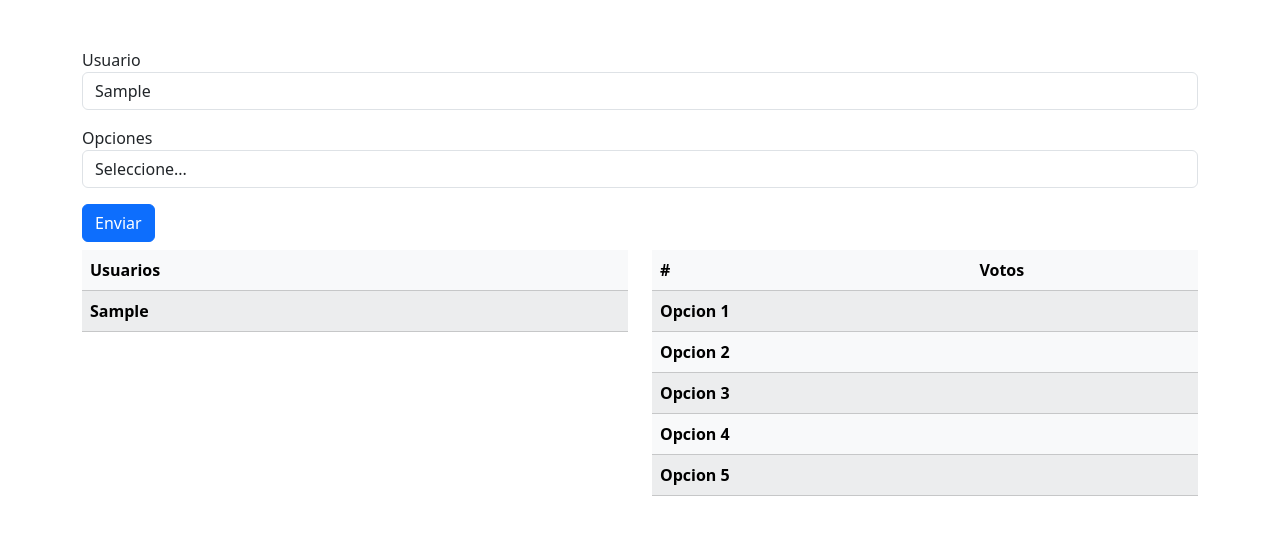
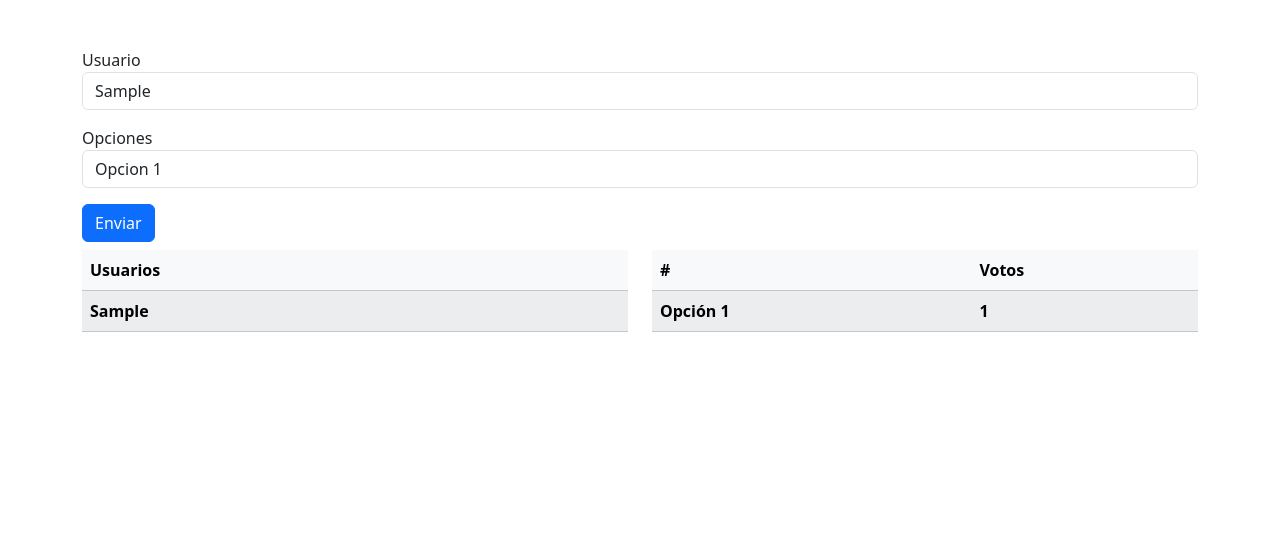
Before and after one commit to AnderGI02/DWEC, a plain HTML site: page Actividad8/index.html in a window 1280 px wide. Both pictures are taken after typing "Sample" into the empty fields and a click on the button "Enviar". Drawn offline with nearby package versions, Linux system fonts and the light colour scheme.

Commit message:
Actuividad 8

```diff
--- a/Actividad8/app.js
+++ b/Actividad8/app.js
@@ -4,48 +4,35 @@ const submitBtn = document.querySelector('button[type="submit"]');
 const tablaUsuariosBody = document.querySelector("table#tablaUsuarios > tbody");
 const tablaVotosBody = document.querySelector("table#tablaVotos > tbody");
 
+//OPCIONES AL PRINCIPIO
+const opciones = [];
+const addOpcionesFromNum = (limitNum = 5) => {
+  for (let i = 1; i <= limitNum; i++) {
+    opciones.push(`<option value="${i}">Opcion ${i}</option>`);
+  }
+};
+const renderOpcionesInSelect = (selectEl) =>
+  opciones.forEach((opt) => (selectEl.innerHTML += opt));
+
+const renderDataInTable = (tableEl, cb) => {
+  tableEl.replaceChildren();
+  cb();
+};
+
+const renderOpciones = () => {
+  addOpcionesFromNum();
+  renderOpcionesInSelect(document.querySelector("select#voto"));
+};
+
+renderOpciones();
+
+//OPCIONES
+
 submitBtn.addEventListener("click", handleFormSubmit);
 
-function handleFormSubmit(event) {
-  event.preventDefault();
-  const userOptionForm = document.querySelector("form");
-  getUserOption(userOptionForm, ({ usuario, voto }) =>
-    addVote({ usuario, voto })
-  );
-}
-
-function renderTablaUsuarios() {
-  tablaUsuariosBody.replaceChildren();
-  const createUserRow = (user) => `<tr>
-    <th scope="col">${user}</th>
-  </tr>`;
-
-  for (const user of users) {
-    tablaUsuariosBody.innerHTML += createUserRow(user);
-  }
-}
-
-function renderTablaVotos() {}
-
-function addVote({ usuario, voto }) {
-  //Mirar si el usuario no esta en el set
-  //Seria la primera vez
-  //Se añade al set y al map el clave de usuario: voto
-  if (!users.has(usuario)) {
-    users.add(usuario);
-    votos.set(usuario, voto);
-  }
-
-  if (users.has(usuario)) {
-    let votosUsu = votos.get(usuario);
-    votos.set(usuario, ++votosUsu);
-  }
-
-  renderTablaUsuarios();
-  renderTablaVotos();
-}
-
 function getUserOption(form, cb) {
+  //COGE LOS ELEMENTOS NECESARIOS DEL FORMULARIO
+  //LY LOS UTILIZA PARA GENERAR UN OBJETO QUE SE LE PASA A LA IMPLEMENTACION DE CALLBACK
   const neededFormElements = [...form.elements].filter((el) =>
     el.getAttribute("id")
   );
@@ -57,3 +44,42 @@ function getUserOption(form, cb) {
   }
   cb(data);
 }
+
+function handleFormSubmit(event) {
+  event.preventDefault();
+  const userOptionForm = document.querySelector("form");
+  //nombre de usuario y la opcion a la que va a votar
+  getUserOption(userOptionForm, ({ usuario, voto }) =>
+    addUserToSetAndVoteToMap({ usuario, voto })
+  );
+}
+
+function addUserToSetAndVoteToMap({ usuario, voto }) {
+  //El usuario solopuede votar una vez por lo que no tiene que estra en el set antes de añadirlo
+  if (!users.has(usuario)) {
+    users.add(usuario);
+    //Mira si la opcion esta en el map
+    if (!votos.has(voto)) {
+      votos.set(voto, 1);
+    } else {
+      let votosOpc = votos.get(voto);
+      votosOpc += 1;
+      votos.set(voto, votosOpc);
+    }
+    renderDataInTable(tablaUsuariosBody, () => {
+      for (const [key, value] of users.entries()) {
+        tablaUsuariosBody.innerHTML += `<tr>
+        <th scope="col">${value}</th>
+      </tr>`;
+      }
+    });
+    renderDataInTable(tablaVotosBody, () => {
+      for (const [key, value] of votos.entries()) {
+        tablaVotosBody.innerHTML += `<tr>
+        <th scope="col">Opción ${key}</th>
+        <th scope="col" >${value}</th>
+      </tr>`;
+      }
+    });
+  }
+}
--- a/Actividad8/index.html
+++ b/Actividad8/index.html
@@ -23,14 +23,7 @@
             </div>
             <div class="form-group">
               <label for="opciones">Opciones</label>
-              <select class="form-control" id="voto">
-                <option selected disabled="disabled">Seleccione...</option>
-                <option value="1">Opcion 1</option>
-                <option value="2">Opcion 2</option>
-                <option value="3">Opcion 3</option>
-                <option value="4">Opcion 4</option>
-                <option value="5">Opcion 5</option>
-              </select>
+              <select class="form-control" id="voto"></select>
             </div>
             <div class="form-group pt-3">
               <button type="submit" class="btn btn-primary mb-2">Enviar</button>
@@ -57,28 +50,7 @@
                 <th scope="col">Votos</th>
               </tr>
             </thead>
-            <tbody>
-              <tr>
-                <th scope="row">Opcion 1</th>
-                <td></td>
-              </tr>
-              <tr>
-                <th scope="row">Opcion 2</th>
-                <td></td>
-              </tr>
-              <tr>
-                <th scope="row">Opcion 3</th>
-                <td></td>
-              </tr>
-              <tr>
-                <th scope="row">Opcion 4</th>
-                <td></td>
-              </tr>
-              <tr>
-                <th scope="row">Opcion 5</th>
-                <td></td>
-              </tr>
-            </tbody>
+            <tbody></tbody>
           </table>
         </div>
       </div>
```
